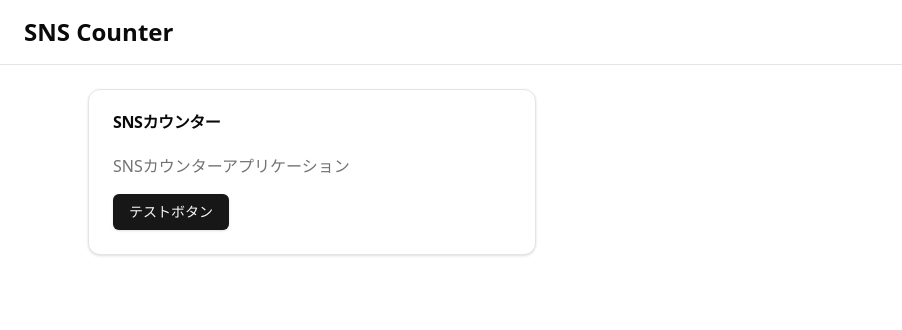
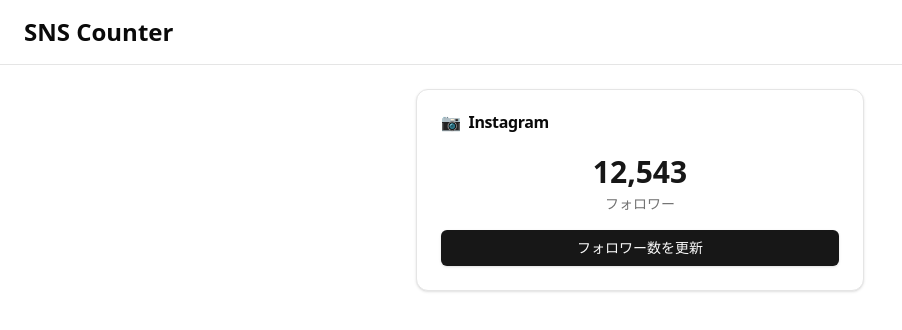
Before and after one commit to maa0917/sns-counter-web, a React (Vite) app: page / in a window 1280 px wide. Shown: the top 330 px of the page, without its empty margins (0-902 px from the left). Built offline with nearby package versions, Linux system fonts and the light colour scheme.

Commit message:
refactor: replace card layout with InstagramCounter component for improved functionality

```diff
--- a/src/App.tsx
+++ b/src/App.tsx
@@ -1,5 +1,4 @@
-import { Button } from "@/components/ui/button";
-import { Card, CardContent, CardHeader, CardTitle } from "@/components/ui/card";
+import { InstagramCounter } from "@/components/InstagramCounter";
 
 function App() {
 	return (
@@ -7,18 +6,10 @@
 			<header className="bg-card border-b px-6 py-4">
 				<h1 className="text-2xl font-bold text-foreground">SNS Counter</h1>
 			</header>
-			<main className="flex-1 p-6 max-w-6xl mx-auto w-full">
-				<Card className="max-w-md">
-					<CardHeader>
-						<CardTitle>SNSカウンター</CardTitle>
-					</CardHeader>
-					<CardContent>
-						<p className="text-muted-foreground mb-4">
-							SNSカウンターアプリケーション
-						</p>
-						<Button>テストボタン</Button>
-					</CardContent>
-				</Card>
+			<main className="flex-1 p-6 max-w-4xl mx-auto w-full">
+				<div className="flex justify-center">
+					<InstagramCounter />
+				</div>
 			</main>
 		</div>
 	);
--- /dev/null
+++ b/src/components/InstagramCounter.tsx
@@ -0,0 +1,52 @@
+import { useState } from "react";
+import { Button } from "@/components/ui/button";
+import { Card, CardContent, CardHeader, CardTitle } from "@/components/ui/card";
+
+export function InstagramCounter() {
+	// モックデータ（後でAPIから取得）
+	const [followers, setFollowers] = useState(12543);
+	const [loading, setLoading] = useState(false);
+
+	// モック更新関数（後で実際のAPI呼び出しに変更）
+	const handleRefresh = async () => {
+		setLoading(true);
+
+		// APIコールの代わりにランダムな値で更新
+		setTimeout(() => {
+			const randomChange = Math.floor(Math.random() * 100) - 50; // -50 to +50
+			setFollowers(prev => Math.max(0, prev + randomChange));
+			setLoading(false);
+		}, 1500);
+	};
+
+	const formatNumber = (num: number) => {
+		return num.toLocaleString();
+	};
+
+	return (
+		<Card className="w-full max-w-md">
+			<CardHeader>
+				<CardTitle className="flex items-center gap-2">
+					<span>📷</span>
+					Instagram
+				</CardTitle>
+			</CardHeader>
+			<CardContent className="space-y-4">
+				<div className="text-center">
+					<div className="text-3xl font-bold text-primary mb-1">
+						{formatNumber(followers)}
+					</div>
+					<p className="text-sm text-muted-foreground">フォロワー</p>
+				</div>
+
+				<Button
+					onClick={handleRefresh}
+					disabled={loading}
+					className="w-full"
+				>
+					{loading ? "更新中..." : "フォロワー数を更新"}
+				</Button>
+			</CardContent>
+		</Card>
+	);
+}
```
